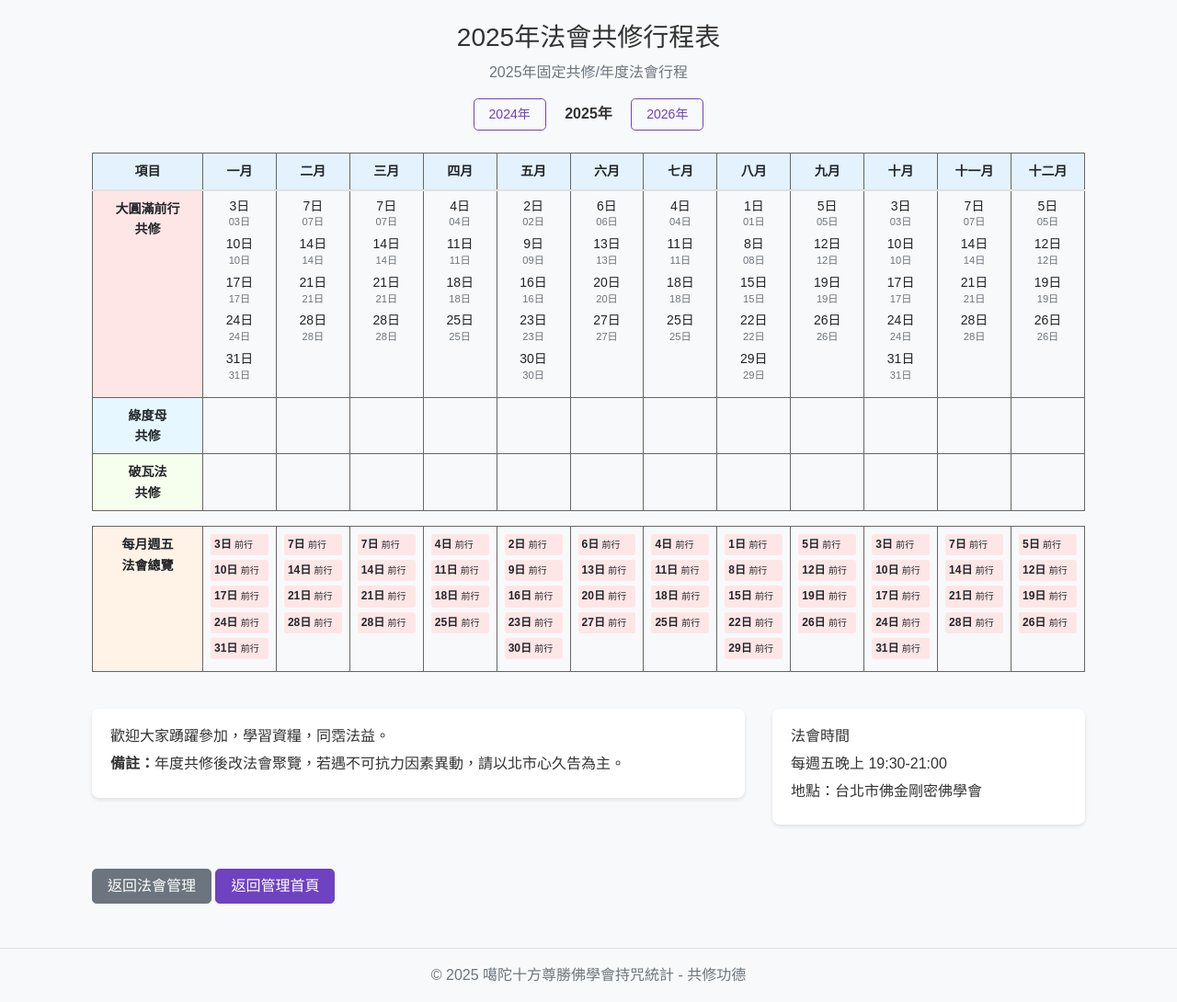
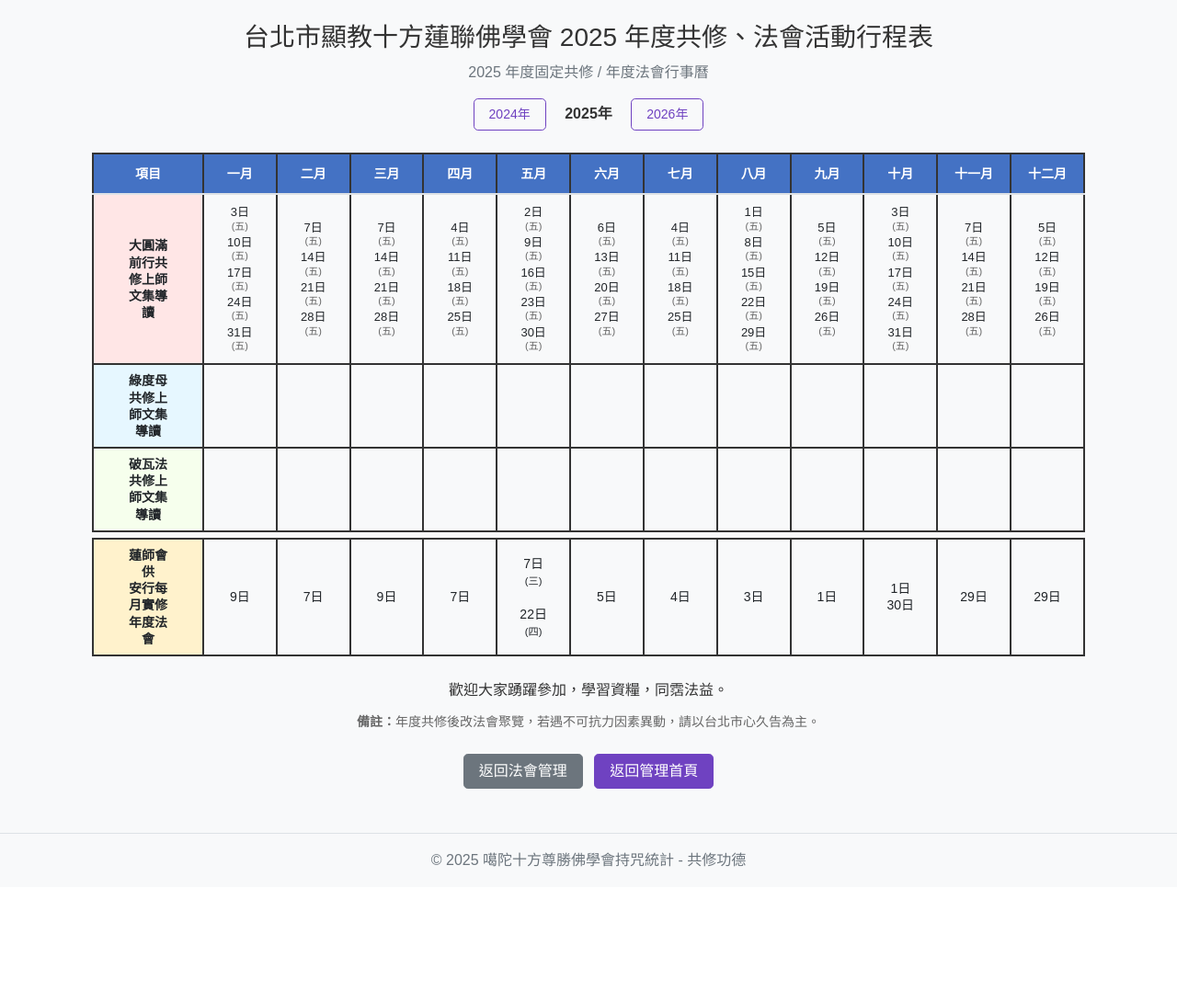
Before and after one commit to BenLin77/mantra_count, a Flask app: page /admin/ceremony_calendar in a window 1280 px wide. Shown: the part 58-1148 px from the top of the page at 92% size. After the commit the page ends 1001 px from the top, so only its background shows below. Run offline with Flask 3, Linux system fonts and the light colour scheme; a user stored in the database is signed in; tables that the repository leaves empty hold one stand-in row (values such as "Sample post"); some libraries are stand-ins or nearby versions.

Commit message:
更新法會行程表模板，修改標題和內容以更清晰地顯示年度共修和法會活動，調整表格樣式和結構，增強可讀性和響應式設計，並優化日期顯示格式。

```diff
--- a/app/templates/admin/ceremony_calendar_simple.html
+++ b/app/templates/admin/ceremony_calendar_simple.html
@@ -5,8 +5,8 @@
 {% block content %}
 <div class="container-fluid">
     <div class="text-center mb-4">
-        <h3>{{ year }}年法會共修行程表</h3>
-        <p class="text-muted">{{ year }}年固定共修/年度法會行程</p>
+        <h3>台北市顯教十方蓮聯佛學會 {{ year }} 年度共修、法會活動行程表</h3>
+        <p class="text-muted">{{ year }} 年度固定共修 / 年度法會行事曆</p>
 
         <div class="mt-3">
             <a href="{{ url_for('admin.ceremony_calendar', year=year-1) }}" class="btn btn-outline-primary btn-sm">{{ year-1 }}年</a>
@@ -17,10 +17,10 @@
 
     <!-- 主要表格 -->
     <div class="table-responsive">
-        <table class="table table-bordered table-sm">
+        <table class="table table-bordered ceremony-table">
             <thead>
-                <tr class="table-primary text-center">
-                    <th style="width: 120px; vertical-align: middle;">項目</th>
+                <tr class="table-header text-center">
+                    <th class="item-column">項目</th>
                     <th>一月</th>
                     <th>二月</th>
                     <th>三月</th>
@@ -36,19 +36,19 @@
                 </tr>
             </thead>
             <tbody>
-                <!-- 第一個法會 -->
+                <!-- 大圓滿前行共修 -->
                 <tr>
-                    <td class="font-weight-bold text-center ceremony-1" style="background-color: #FFE6E6;">
-                        大圓滿前行<br>共修
+                    <td class="item-cell ceremony-1">
+                        大圓滿<br>前行共<br>修上師<br>文集導<br>讀
                     </td>
                     {% for month in range(1, 13) %}
-                    <td class="text-center">
+                    <td class="date-cell">
                         {% set month_assignments = yearly_schedule.get(month, []) %}
                         {% for assignment in month_assignments %}
                             {% if assignment.ceremony.ceremony_order == 1 %}
-                                <div class="ceremony-date">
+                                <div class="date-item">
                                     {{ assignment.date.day }}日<br>
-                                    <small class="text-muted">{{ assignment.date.strftime('%d') }}日</small>
+                                    <small>({{ ['一', '二', '三', '四', '五', '六', '日'][assignment.date.weekday()] }})</small>
                                 </div>
                             {% endif %}
                         {% endfor %}
@@ -56,19 +56,19 @@
                     {% endfor %}
                 </tr>
 
-                <!-- 第二個法會 -->
+                <!-- 綠度母共修 -->
                 <tr>
-                    <td class="font-weight-bold text-center ceremony-2" style="background-color: #E6F7FF;">
-                        綠度母<br>共修
+                    <td class="item-cell ceremony-2">
+                        綠度母<br>共修上<br>師文集<br>導讀
                     </td>
                     {% for month in range(1, 13) %}
-                    <td class="text-center">
+                    <td class="date-cell">
                         {% set month_assignments = yearly_schedule.get(month, []) %}
                         {% for assignment in month_assignments %}
                             {% if assignment.ceremony.ceremony_order == 2 %}
-                                <div class="ceremony-date">
+                                <div class="date-item">
                                     {{ assignment.date.day }}日<br>
-                                    <small class="text-muted">{{ assignment.date.strftime('%d') }}日</small>
+                                    <small>({{ ['一', '二', '三', '四', '五', '六', '日'][assignment.date.weekday()] }})</small>
                                 </div>
                             {% endif %}
                         {% endfor %}
@@ -76,19 +76,19 @@
                     {% endfor %}
                 </tr>
 
-                <!-- 第三個法會 -->
+                <!-- 破瓦法共修 -->
                 <tr>
-                    <td class="font-weight-bold text-center ceremony-3" style="background-color: #F6FFED;">
-                        破瓦法<br>共修
+                    <td class="item-cell ceremony-3">
+                        破瓦法<br>共修上<br>師文集<br>導讀
                     </td>
                     {% for month in range(1, 13) %}
-                    <td class="text-center">
+                    <td class="date-cell">
                         {% set month_assignments = yearly_schedule.get(month, []) %}
                         {% for assignment in month_assignments %}
                             {% if assignment.ceremony.ceremony_order == 3 %}
-                                <div class="ceremony-date">
+                                <div class="date-item">
                                     {{ assignment.date.day }}日<br>
-                                    <small class="text-muted">{{ assignment.date.strftime('%d') }}日</small>
+                                    <small>({{ ['一', '二', '三', '四', '五', '六', '日'][assignment.date.weekday()] }})</small>
                                 </div>
                             {% endif %}
                         {% endfor %}
@@ -97,29 +97,30 @@
                 </tr>
 
                 <!-- 分隔行 -->
-                <tr style="height: 10px;">
-                    <td colspan="13" style="background-color: #f8f9fa; border: none;"></td>
+                <tr class="separator-row">
+                    <td colspan="13"></td>
                 </tr>
 
-                <!-- 每月總覽 -->
+                <!-- 蓮師會供安行每月實修年度法會 -->
                 <tr>
-                    <td class="font-weight-bold text-center" style="background-color: #FFF2E6;">
-                        每月週五<br>法會總覽
+                    <td class="item-cell special-ceremony">
+                        蓮師會<br>供<br>安行每<br>月實修<br>年度法<br>會
                     </td>
                     {% for month in range(1, 13) %}
-                    <td style="padding: 8px; vertical-align: top;">
-                        {% set month_assignments = yearly_schedule.get(month, []) %}
-                        {% for assignment in month_assignments %}
-                            <div class="small-ceremony-item ceremony-color-{{ assignment.ceremony.ceremony_order }}">
-                                <strong>{{ assignment.date.day }}日</strong>
-                                <span class="ceremony-name">
-                                    {% if assignment.ceremony.ceremony_order == 1 %}前行
-                                    {% elif assignment.ceremony.ceremony_order == 2 %}度母
-                                    {% elif assignment.ceremony.ceremony_order == 3 %}破瓦
-                                    {% endif %}
-                                </span>
-                            </div>
-                        {% endfor %}
+                    <td class="date-cell">
+                        <!-- 暫時顯示示例，可以根據需要調整 -->
+                        {% if month == 1 %}9日{% endif %}
+                        {% if month == 2 %}7日{% endif %}
+                        {% if month == 3 %}9日{% endif %}
+                        {% if month == 4 %}7日{% endif %}
+                        {% if month == 5 %}7日<br><small>(三)</small><br><br>22日<br><small>(四)</small>{% endif %}
+                        {% if month == 6 %}5日{% endif %}
+                        {% if month == 7 %}4日{% endif %}
+                        {% if month == 8 %}3日{% endif %}
+                        {% if month == 9 %}1日{% endif %}
+                        {% if month == 10 %}1日<br>30日{% endif %}
+                        {% if month == 11 %}29日{% endif %}
+                        {% if month == 12 %}29日{% endif %}
                     </td>
                     {% endfor %}
                 </tr>
@@ -129,113 +130,192 @@
 
     <!-- 說明 -->
     <div class="row mt-4">
-        <div class="col-md-8">
-            <div class="card">
-                <div class="card-body">
-                    <h6>歡迎大家踴躍參加，學習資糧，同霑法益。</h6>
-                    <p class="mb-1"><strong>備註：</strong>年度共修後改法會聚覽，若遇不可抗力因素異動，請以北市心久告為主。</p>
-                </div>
-            </div>
-        </div>
-        <div class="col-md-4">
-            <div class="card">
-                <div class="card-body">
-                    <h6>法會時間</h6>
-                    <p class="mb-1">每週五晚上 19:30-21:00</p>
-                    <p class="mb-1">地點：台北市佛金剛密佛學會</p>
-                </div>
-            </div>
+        <div class="col-12 text-center">
+            <p class="welcome-text">歡迎大家踴躍參加，學習資糧，同霑法益。</p>
+            <p class="note-text">
+                <strong>備註：</strong>年度共修後改法會聚覽，若遇不可抗力因素異動，請以台北市心久告為主。
+            </p>
         </div>
     </div>
 
     <!-- 返回按鈕 -->
-    <div class="mt-4">
-        <a href="{{ url_for('admin.ceremonies') }}" class="btn btn-secondary">返回法會管理</a>
+    <div class="mt-4 text-center">
+        <a href="{{ url_for('admin.ceremonies') }}" class="btn btn-secondary mr-2">返回法會管理</a>
         <a href="{{ url_for('admin.index') }}" class="btn btn-primary">返回管理首頁</a>
     </div>
 </div>
 
 <style>
-/* 表格樣式 */
-.table-bordered td, .table-bordered th {
-    border: 1px solid #666;
+/* 整體表格樣式 */
+.ceremony-table {
+    width: 100%;
+    margin: 0 auto;
+    border-collapse: collapse;
+    font-family: 'Microsoft JhengHei', Arial, sans-serif;
+}
+
+.ceremony-table td,
+.ceremony-table th {
+    border: 2px solid #333;
     padding: 8px;
+    text-align: center;
+    vertical-align: middle;
+    font-size: 14px;
+    line-height: 1.3;
+}
+
+/* 表頭樣式 */
+.table-header {
+    background-color: #4472C4;
+    color: white;
+    font-weight: bold;
     font-size: 14px;
 }
 
-.table th {
-    background-color: #e3f2fd;
-    text-align: center;
-    font-weight: bold;
+.table-header th {
+    padding: 12px 8px;
 }
 
-/* 法會項目樣式 */
+.item-column {
+    width: 120px;
+    min-width: 100px;
+}
+
+/* 項目列樣式 */
+.item-cell {
+    font-weight: bold;
+    font-size: 13px;
+    line-height: 1.2;
+    padding: 10px 5px;
+    word-break: keep-all;
+    writing-mode: horizontal-tb;
+}
+
 .ceremony-1 {
-    background-color: #FFE6E6 !important;
+    background-color: #FFE6E6;
 }
 
 .ceremony-2 {
-    background-color: #E6F7FF !important;
+    background-color: #E6F7FF;
 }
 
 .ceremony-3 {
-    background-color: #F6FFED !important;
-}
-
-/* 小型法會項目 */
-.small-ceremony-item {
-    margin-bottom: 5px;
-    padding: 2px 4px;
-    border-radius: 3px;
-    font-size: 12px;
-    display: block;
-}
-
-.ceremony-color-1 {
-    background-color: #FFE6E6;
-}
-
-.ceremony-color-2 {
-    background-color: #E6F7FF;
-}
-
-.ceremony-color-3 {
     background-color: #F6FFED;
 }
 
-.ceremony-name {
-    font-size: 10px;
+.special-ceremony {
+    background-color: #FFF2CC;
 }
 
-/* 日期樣式 */
-.ceremony-date {
-    margin-bottom: 8px;
-    line-height: 1.2;
+/* 日期單元格 */
+.date-cell {
+    padding: 8px;
+    vertical-align: top;
+    min-height: 60px;
+    width: 80px;
+}
+
+.date-item {
+    margin: 4px 0;
+    line-height: 1.1;
+    font-size: 13px;
+}
+
+.date-item small {
+    font-size: 11px;
+    color: #666;
+}
+
+/* 分隔行 */
+.separator-row {
+    height: 8px;
+}
+
+.separator-row td {
+    background-color: #f8f9fa;
+    border: none;
+    padding: 0;
+}
+
+/* 文字樣式 */
+.welcome-text {
+    font-size: 16px;
+    margin-bottom: 10px;
+    font-weight: 500;
+}
+
+.note-text {
+    font-size: 14px;
+    color: #666;
+    margin-bottom: 0;
 }
 
 /* 響應式設計 */
-@media (max-width: 768px) {
-    .table-responsive {
+@media (max-width: 1200px) {
+    .ceremony-table {
+        font-size: 12px;
+    }
+
+    .item-cell {
         font-size: 11px;
     }
 
-    .small-ceremony-item {
+    .date-item {
+        font-size: 11px;
+    }
+
+    .date-cell {
+        width: 70px;
+        padding: 6px;
+    }
+}
+
+@media (max-width: 768px) {
+    .ceremony-table {
         font-size: 10px;
     }
 
-    .ceremony-date {
-        font-size: 12px;
+    .item-cell {
+        font-size: 9px;
+        padding: 8px 3px;
+    }
+
+    .date-item {
+        font-size: 9px;
+    }
+
+    .date-cell {
+        width: 60px;
+        padding: 4px;
+    }
+
+    .table-header th {
+        padding: 8px 4px;
+        font-size: 11px;
     }
 }
 
 /* 列印樣式 */
 @media print {
-    .btn, .card {
+    .btn, .mt-4 {
         display: none !important;
     }
 
-    .table {
-        font-size: 12px;
+    .ceremony-table {
+        width: 100%;
+        page-break-inside: avoid;
+    }
+
+    .ceremony-table td,
+    .ceremony-table th {
+        border: 1px solid #000 !important;
+        padding: 6px !important;
+        font-size: 12px !important;
+    }
+
+    .table-header {
+        background-color: #ddd !important;
+        color: #000 !important;
     }
 }
 </style>
```
